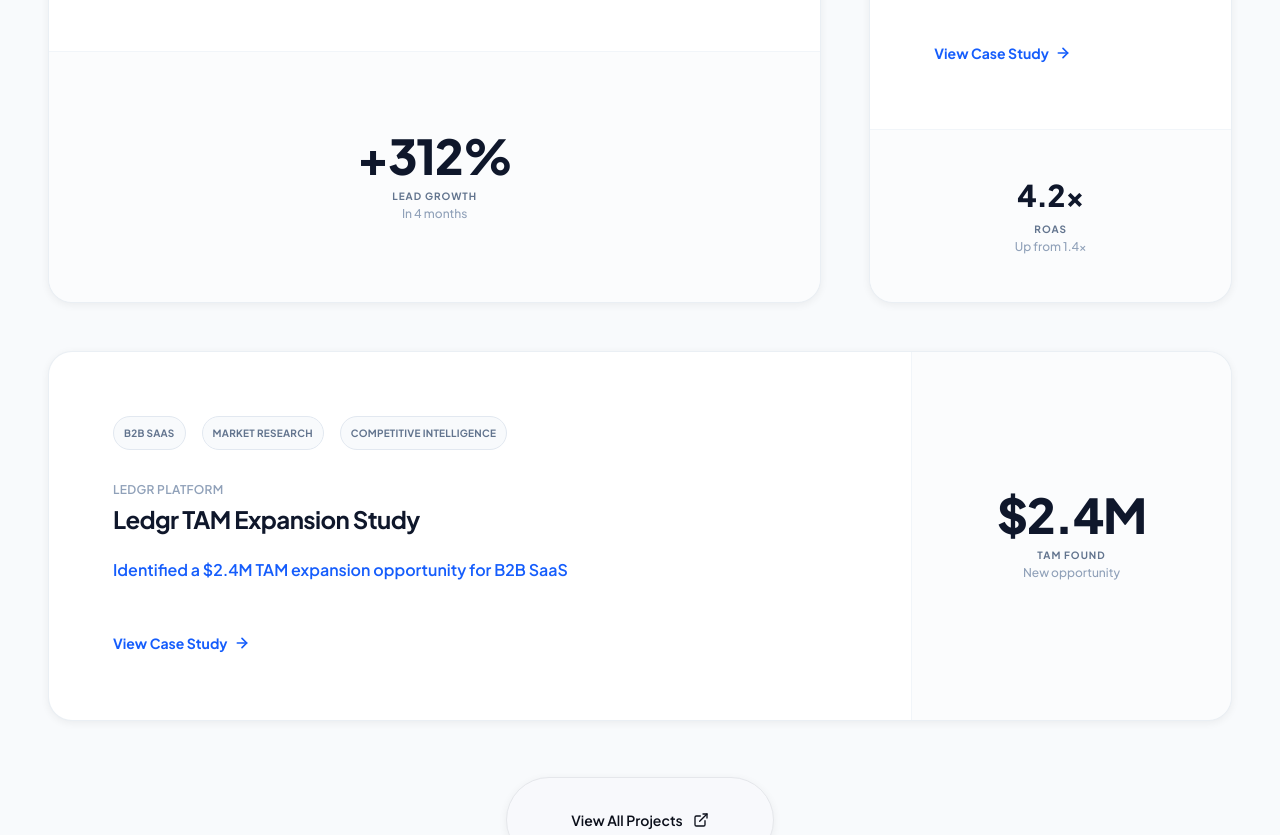
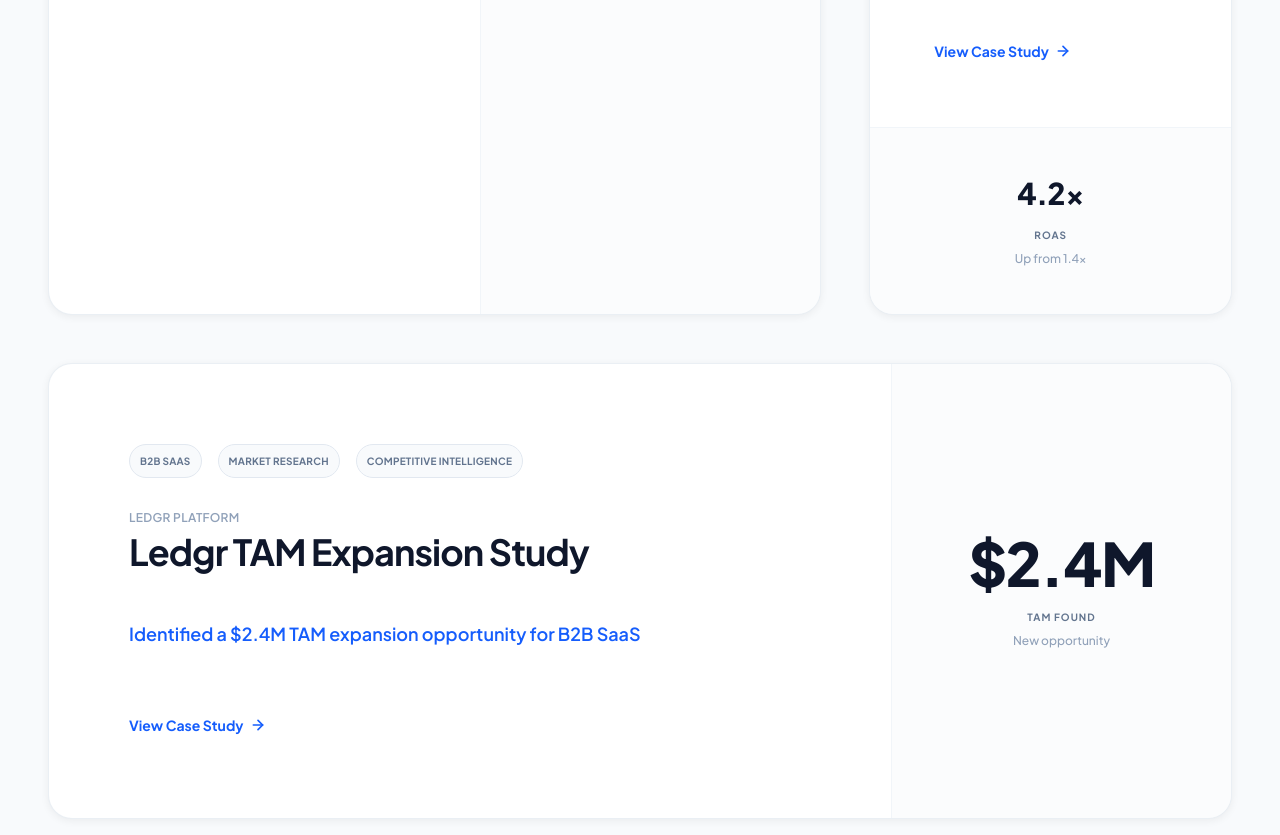
Before and after one commit to rahulmann212-del/digitalhub, a Next.js app: page / in a window 1280 px wide. Shown: the part 5340-6175 px from the top of the page. Built offline with nearby package versions, Linux system fonts and the light colour scheme.

Commit message:
Improve service cards

```diff
--- a/components/sections/home/WorkPreview.tsx
+++ b/components/sections/home/WorkPreview.tsx
@@ -34,9 +34,13 @@
         'hover:border-blue-500/30 hover:shadow-[0_12px_30px_-10px_rgba(37,99,235,0.15)]'
       )}
     >
-      <Link href={`/work/${study.slug}`} className="flex h-full flex-col">
-        {/* ── Card Body ── */}
-        <div className="flex flex-1 flex-col p-6 lg:p-8">
+      {/* ── Dynamic Layout: Large screens pe Horizontal, Small pe Vertical ── */}
+      <Link
+        href={`/work/${study.slug}`}
+        className={cn("flex h-full", isLarge ? "flex-col lg:flex-row" : "flex-col")}
+      >
+        {/* ── Card Body (Text Area) ── */}
+        <div className={cn("flex flex-1 flex-col justify-center p-6", isLarge ? "lg:p-10 lg:pr-12" : "lg:p-8")}>
 
           {/* Tags */}
           <div className="mb-4 flex flex-wrap gap-2">
@@ -57,19 +61,19 @@
           <h3
             className={cn(
               'font-bold leading-tight tracking-tight text-slate-900',
-              isLarge ? 'text-2xl md:text-3xl' : 'text-xl'
+              isLarge ? 'text-2xl lg:text-4xl mb-4' : 'text-xl'
             )}
           >
             {study.title}
           </h3>
 
           {/* Key result tagline */}
-          <p className="mt-3 text-sm font-semibold text-blue-600 sm:text-base">
+          <p className={cn("mt-2 font-semibold text-blue-600", isLarge ? "text-base lg:text-lg" : "text-sm sm:text-base")}>
             {study.tagline}
           </p>
 
           {/* CTA link */}
-          <div className="mt-auto pt-6">
+          <div className={cn("mt-auto pt-6", isLarge ? "lg:mt-8 lg:pt-0" : "")}>
             <div className="inline-flex items-center gap-1.5 text-sm font-bold text-blue-600 transition-all duration-300 group-hover:gap-2.5 group-hover:text-blue-800">
               View Case Study
               <ArrowRight size={16} strokeWidth={2.5} />
@@ -77,27 +81,29 @@
           </div>
         </div>
 
-        {/* ── Metric Display Area ── */}
+        {/* ── Metric Display Area (Numbers Area) ── */}
         <div
           className={cn(
-            'relative flex flex-col items-center justify-center overflow-hidden border-t border-slate-100 bg-slate-50/50 text-center',
-            isLarge ? 'p-8 md:p-10' : 'p-6'
+            'relative flex flex-col items-center justify-center overflow-hidden bg-slate-50/50 text-center',
+            isLarge
+              ? 'border-t lg:border-t-0 lg:border-l border-slate-100 p-8 lg:w-[340px] shrink-0'
+              : 'border-t border-slate-100 p-6'
           )}
         >
           {/* Metric value */}
           <span
             className={cn(
               'relative font-extrabold tracking-tight text-slate-900',
-              isLarge ? 'text-4xl md:text-5xl' : 'text-3xl'
+              isLarge ? 'text-5xl lg:text-6xl' : 'text-3xl'
             )}
           >
             {metric.value}
           </span>
-          <span className="mt-1 relative text-[10px] font-bold uppercase tracking-widest text-slate-500">
+          <span className="mt-2 relative text-[10px] font-bold uppercase tracking-widest text-slate-500">
             {metric.label}
           </span>
           {metric.change && (
-            <span className="mt-0.5 relative text-xs font-medium text-slate-400">
+            <span className="mt-1 relative text-xs font-medium text-slate-400">
               {metric.change}
             </span>
           )}
@@ -114,7 +120,6 @@
   const inView = useInView(ref, { once: true, margin: '-50px' })
   const studies = getFeaturedCaseStudies().slice(0, 4)
 
-  // Split: first card large, rest small
   const [primary, ...secondary] = studies
 
   return (
@@ -156,66 +161,10 @@
             </div>
           )}
 
-          {/* Fourth card — full width on sm, 3-col span on lg (Horizontal Layout) */}
+          {/* Fourth card — full width on sm, 3-col span on lg */}
           {studies[3] && (
             <div className="lg:col-span-3">
-              <motion.div
-                variants={fadeUp}
-                whileHover={{ y: -4, transition: { duration: 0.2 } }}
-                className="group flex cursor-pointer flex-col sm:flex-row overflow-hidden rounded-[24px] border border-slate-200/70 bg-white shadow-sm transition-all duration-300 hover:border-blue-500/30 hover:shadow-[0_12px_30px_-10px_rgba(37,99,235,0.15)]"
-              >
-                <Link
-                  href={`/work/${studies[3].slug}`}
-                  className="flex w-full flex-col sm:flex-row"
-                >
-                  {/* Left: Content */}
-                  <div className="flex flex-1 flex-col p-6 lg:p-8">
-                    <div className="mb-4 flex flex-wrap gap-2">
-                      {studies[3].tags.slice(0, 3).map((tag) => (
-                        <span
-                          key={tag}
-                          className="rounded-full border border-slate-200 bg-slate-50 px-2.5 py-1 text-[10px] font-bold uppercase tracking-wide text-slate-500"
-                        >
-                          {tag}
-                        </span>
-                      ))}
-                    </div>
-                    <p className="mb-1.5 text-xs font-semibold tracking-wide text-slate-400 uppercase">
-                      {studies[3].client}
-                    </p>
-                    <h3 className="text-xl md:text-2xl font-bold leading-tight tracking-tight text-slate-900">
-                      {studies[3].title}
-                    </h3>
-                    <p className="mt-3 text-sm font-semibold text-blue-600 sm:text-base">
-                      {studies[3].tagline}
-                    </p>
-
-                    <div className="mt-auto pt-6">
-                      <div className="inline-flex items-center gap-1.5 text-sm font-bold text-blue-600 transition-all duration-300 group-hover:gap-2.5 group-hover:text-blue-800">
-                        View Case Study
-                        <ArrowRight size={16} strokeWidth={2.5} />
-                      </div>
-                    </div>
-                  </div>
-
-                  {/* Right: Metrics Row (Horizontal layout for desktop) */}
-                  <div className="relative flex items-center justify-center border-t sm:border-l sm:border-t-0 border-slate-100 bg-slate-50/50 p-8 sm:w-[320px] overflow-hidden">
-                    <div className="relative text-center">
-                      <span className="block text-4xl md:text-5xl font-extrabold tracking-tight text-slate-900">
-                        {studies[3].metrics[0].value}
-                      </span>
-                      <span className="mt-1 block text-[10px] font-bold uppercase tracking-widest text-slate-500">
-                        {studies[3].metrics[0].label}
-                      </span>
-                      {studies[3].metrics[0].change && (
-                        <span className="mt-0.5 block text-xs font-medium text-slate-400">
-                          {studies[3].metrics[0].change}
-                        </span>
-                      )}
-                    </div>
-                  </div>
-                </Link>
-              </motion.div>
+              <CaseStudyCard study={studies[3]} variant="large" index={3} />
             </div>
           )}
         </motion.div>
```
